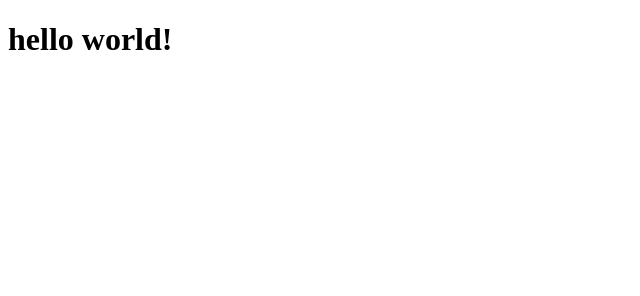
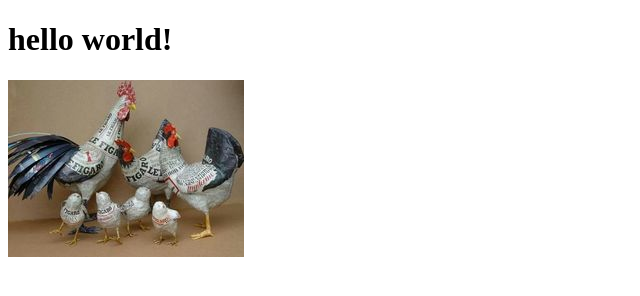
Before and after one commit to Ruthi8655/exiting-project, a plain HTML site: page index.html in a window 1280 px wide. Shown: the whole page, without its empty margins (0-640 px from the left). Drawn offline with Linux system fonts and the light colour scheme.

Commit message:
add image to html

```diff
--- a/index.html
+++ b/index.html
@@ -8,5 +8,6 @@
 </head>
 <body>
     <h1>hello world!</h1>
+    <img src="images/9bab30c342ef384e78ead1a55f0fe0b5.jpg"/>
 </body>
 </html>
```
